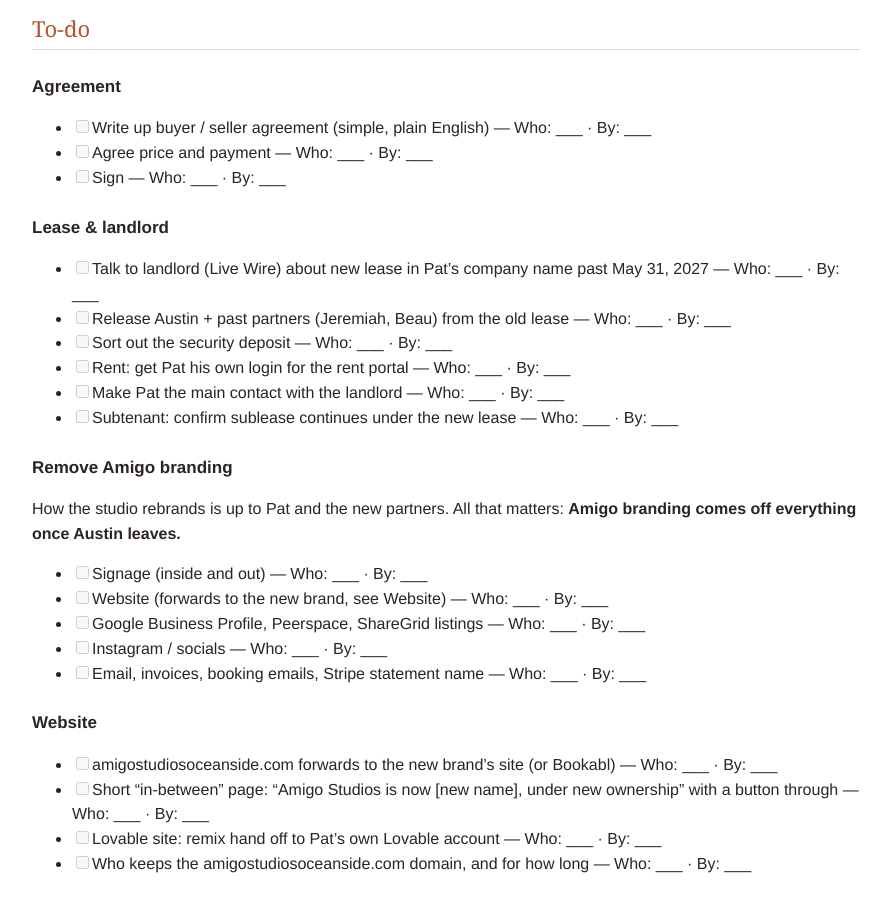
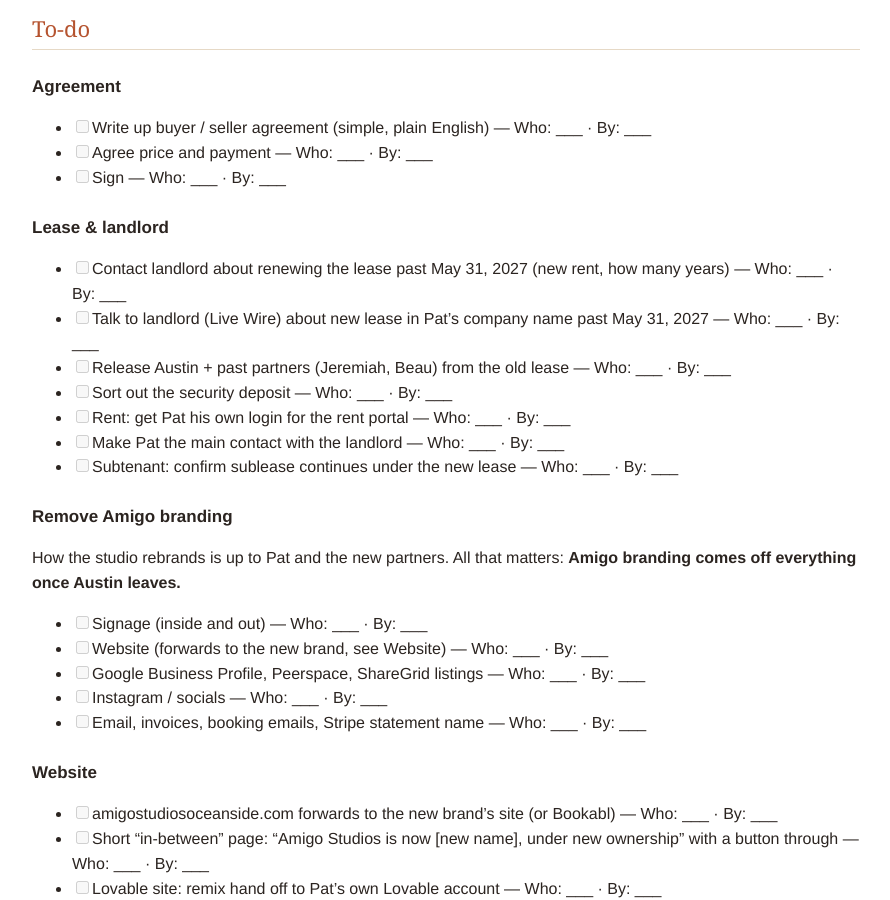
Before and after one commit to amigostudios/amigo-handoff, a Jekyll site: the page built from index.md, in a window 1280 px wide and 900 px high, scrolled down 787 px. Shown: the whole window, without its empty margins (194-1084 px from the left). Built offline with Jekyll 4.4.1, drawn with Linux system fonts in a browser that asks for light colours.

Commit message:
Add lease renewal to-do
Co-Authored-By: Claude Opus 5.5 <noreply@anthropic.com>

```diff
--- a/index.md
+++ b/index.md
@@ -38,6 +38,7 @@ Everything for the hand off lives on this page. Tick boxes, fill in names and da
 
 ### Lease & landlord
 
+- [ ] Contact landlord about renewing the lease past May 31, 2027 (new rent, how many years) — Who: \_\_\_ · By: \_\_\_
 - [ ] Talk to landlord (Live Wire) about new lease in Pat's company name past May 31, 2027 — Who: \_\_\_ · By: \_\_\_
 - [ ] Release Austin + past partners (Jeremiah, Beau) from the old lease — Who: \_\_\_ · By: \_\_\_
 - [ ] Sort out the security deposit — Who: \_\_\_ · By: \_\_\_
```
